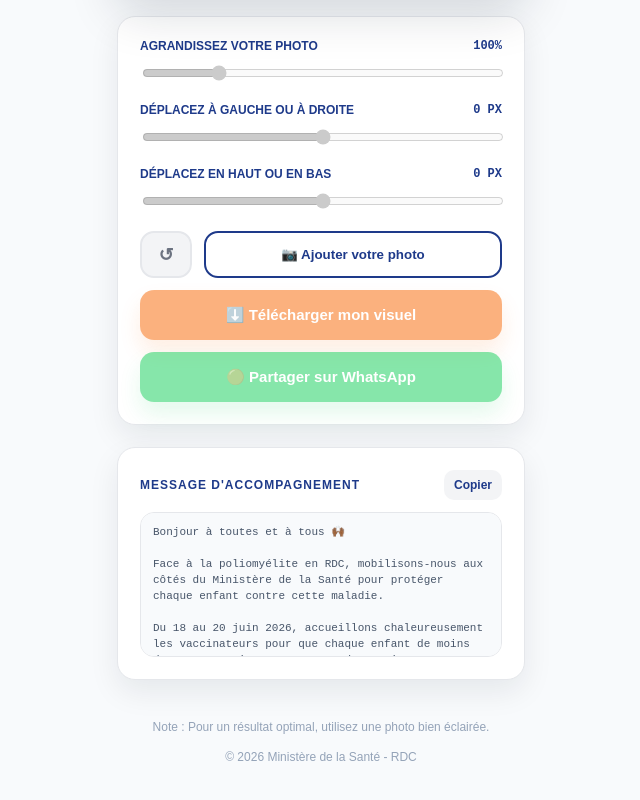
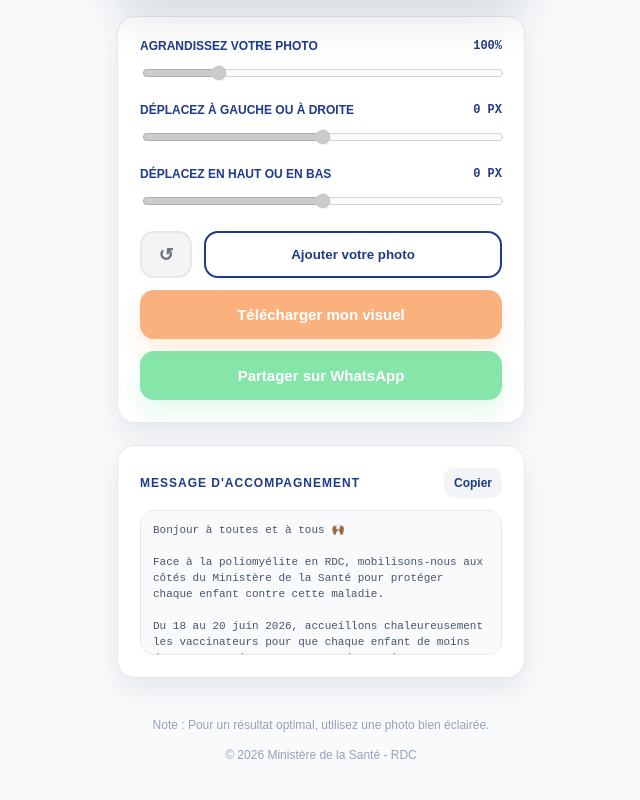
Before and after one commit to Obedmuhindo/campagne-pev-rdc, a plain HTML site: page index.html in a window 1280 px wide. Shown: the part 685-1485 px from the top of the page, without its empty margins (319-959 px from the left). Drawn offline with Linux system fonts and the light colour scheme.

Commit message:
Update index.html

```diff
--- a/index.html
+++ b/index.html
@@ -508,11 +508,11 @@
 
         <div class="row">
           <button id="resetBtn" class="btn-reset" type="button" title="Réinitialiser">↺</button>
-          <button id="uploadBtn" class="btn-outline" type="button">📷 Ajouter votre photo</button>
+          <button id="uploadBtn" class="btn-outline" type="button">Ajouter votre photo</button>
         </div>
 
-        <button id="downloadBtn" class="btn-orange" type="button" disabled>⬇️ Télécharger mon visuel</button>
-        <button id="shareBtn" class="btn-whatsapp" type="button" disabled>🟢 Partager sur WhatsApp</button>
+        <button id="downloadBtn" class="btn-orange" type="button" disabled>Télécharger mon visuel</button>
+        <button id="shareBtn" class="btn-whatsapp" type="button" disabled>Partager sur WhatsApp</button>
       </section>
 
       <section class="message-box">
@@ -562,7 +562,7 @@ Chaque goutte compte ! Je viens de créer mon filtre d’engagement. Vous aussi,
 ✅ Ensemble, protégeons l'avenir de nos enfants
 
 Créez votre filtre ici :
-${campaignUrl}
+https://compact.link/fYyub
 
 #ZeroPolioRDC #ChaqueGoutteCompte
 Prévenons. Protégeons. Agissons.`;
```
